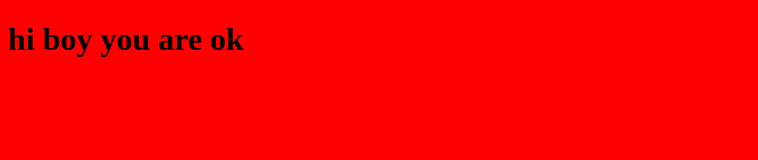
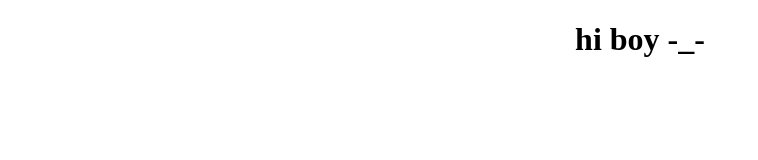
Before and after one commit to cloudfroster/node-project-seed, a website: page app/index.html in a window 1280 px wide. Shown: the whole page, without its empty margins (0-758 px from the left). Drawn offline with Linux system fonts and the light colour scheme.

Commit message:
make it look good

```diff
--- a/app/css/style.css
+++ b/app/css/style.css
@@ -1,3 +1,7 @@
 body {
-  background-color: red;
+  background-color: white;
 }
+
+h1 {
+  text-align: center;
+}
--- a/app/index.html
+++ b/app/index.html
@@ -6,7 +6,7 @@
   <link rel="stylesheet" href="css/style.css">
 </head>
 <body>
-<h1>hi boy you are ok</h1>
+<h1>hi boy -_-</h1>
 <script>
 </script>
 </body>
```
Also changed, not shown: database/db.json (line endings or trailing spaces).
